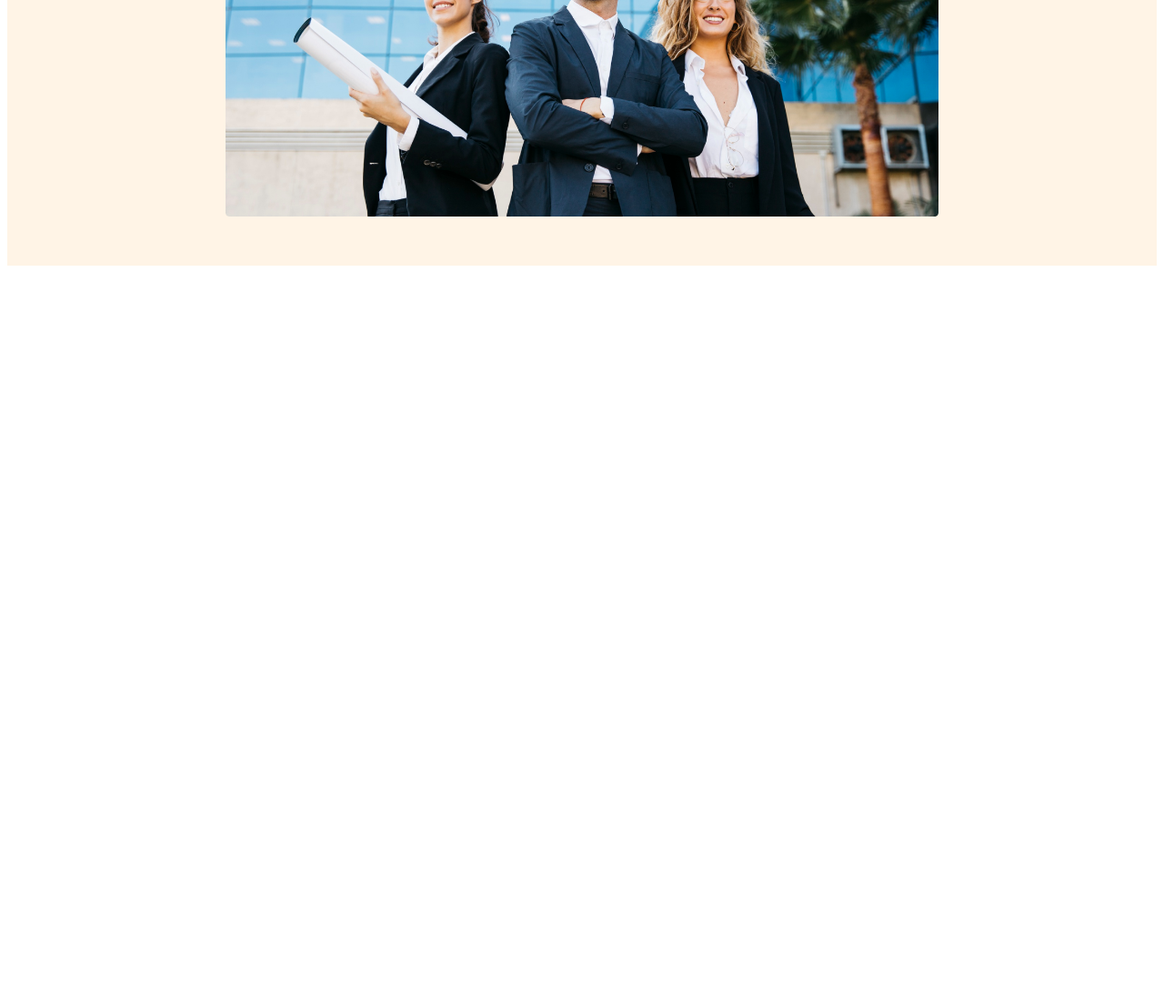
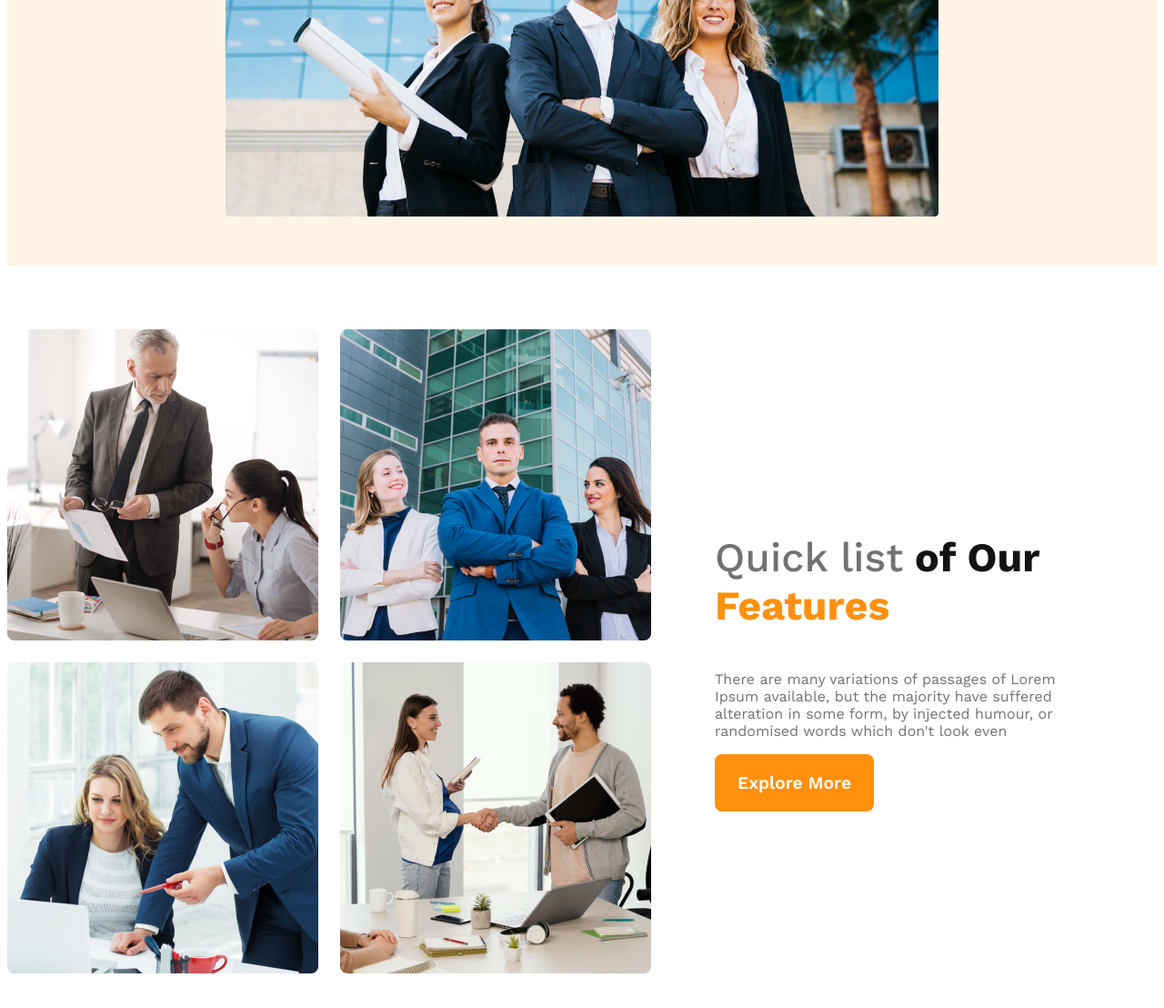
Before and after one commit to stnayem/g3-architects-nayem, a plain HTML site: page index.html in a window 1280 px wide. Shown: the part 719-1827 px from the top of the page at 91% size. Before the commit the page ends 1019 px from the top, so only its background shows below. Drawn offline with nearby package versions, Linux system fonts and the light colour scheme.

Commit message:
team section responsive done

```diff
--- a/index.html
+++ b/index.html
@@ -17,6 +17,7 @@
 </head>
 
 <body>
+    <!-- header starting -->
     <header>
         <nav>
             <h2 class="nav-title">G3 Architects</h2>
@@ -30,7 +31,7 @@
         <div class="banner">
             <div class="banner-content">
                 <h1 class="banner-title">Brand New<br> Group of Architects</h1>
-                <p class="banner-description">There are many variations of passages of Lorem Ipsum available, but the
+                <p class="text-light-gray">There are many variations of passages of Lorem Ipsum available, but the
                     majority have suffered alteration in some form, by injected humour, or randomised words which don't
                     look
                     even</p>
@@ -38,10 +39,28 @@
             </div>
             <img src="images/banner.png" alt="">
         </div>
+    </header>
+    <!-- header end -->
 
-    </header>
     <main>
-
+        <!-- team section start -->
+        <section class="teams-section">
+            <div class="teams-img-container">
+                <img src="images/team1.png" alt="">
+                <img src="images/team2.png" alt="">
+                <img src="images/team3.png" alt="">
+                <img src="images/team4.png" alt="">
+            </div>
+            <div class="teams-content">
+                <h3 class="teams-title"><span class="text-light-gray" id="col-quick">Quick list</span> <span
+                        id="col-our">of Our</span> <span id="col-features">Features</span>
+                </h3>
+                <p class="text-light-gray">There are many variations of passages of Lorem Ipsum available, but the
+                    majority have suffered
+                    alteration in some form, by injected humour, or randomised words which don't look even</p>
+                <button class="btn-primary">Explore More</button>
+            </div>
+        </section>
     </main>
     <footer>
 
--- a/styles/architects.css
+++ b/styles/architects.css
@@ -18,6 +18,10 @@ h1,
 h2,
 h3 {
     color: #131313;
+}
+
+.text-light-gray {
+    color: #727272;
 }
 
 /* header style */
@@ -72,7 +76,6 @@ nav li a {
 }
 
 .banner-description {
-    color: #727272;
     font-size: 1rem;
     font-weight: 400;
 }
@@ -81,6 +84,53 @@ nav li a {
     width: 100%;
 }
 
+/* main styles */
+main {
+    max-width: 1400px;
+    margin: 70px auto;
+}
+
+.teams-section {
+    display: flex;
+    align-items: center;
+}
+
+.teams-img-container {
+    display: grid;
+    grid-template-columns: repeat(2, 1fr);
+    gap: 1.5rem;
+}
+
+
+/* .teams-img-container img {
+    width: 342px;
+    height: 342px;
+} */
+
+.teams-content {
+    padding-left: 70px;
+    padding-right: 70px;
+}
+
+.teams-title {
+    font-size: 2.8rem;
+}
+
+#col-quick {
+    font-weight: 500;
+}
+
+#col-our {
+    color: #131313;
+    font-weight: 700;
+}
+
+#col-features {
+    color: #FF900E;
+    font-weight: 700;
+}
+
+
 /* responsive media queries */
 /* mobile screens */
 @media screen and (max-width:576px) {
@@ -88,8 +138,18 @@ nav li a {
         padding: 20px;
     }
 
-    nav {
+    nav,
+    .teams-section {
         flex-direction: column;
+    }
+
+    .teams-content {
+        padding-left: 20px;
+        padding-right: 20px;
+    }
+
+    .teams-img-container {
+        grid-template-columns: 1fr;
     }
 }
 
@@ -99,7 +159,8 @@ nav li a {
         padding: 50px;
     }
 
-    nav {
+    nav,
+    .teams-section {
         flex-direction: column;
     }
 }
```
